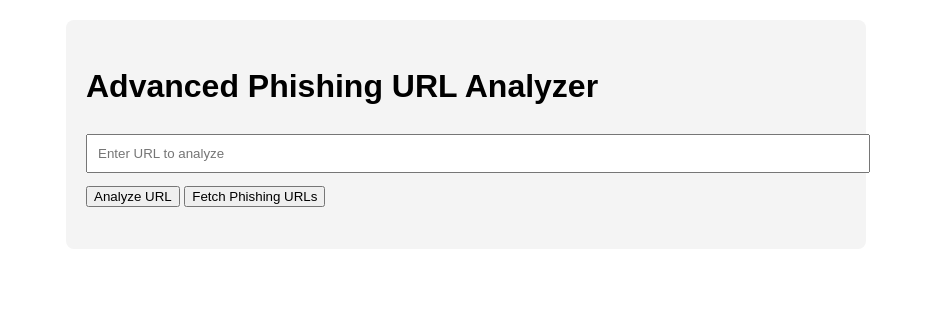
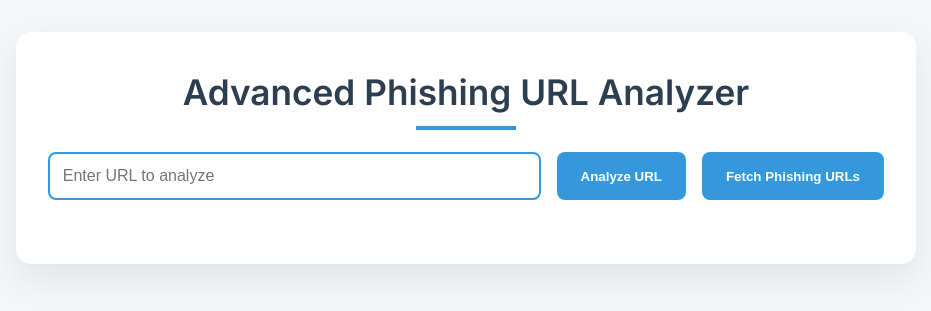
Before and after one commit to shriprad/phishingwebsite, a Flask app: page / in a window 1280 px wide. Shown: the top 311 px of the page, without its empty margins (174-1105 px from the left). Run offline with Flask 2, Linux system fonts and the light colour scheme.

Commit message:
Update index.html

```diff
--- a/templates/index.html
+++ b/templates/index.html
@@ -3,104 +3,174 @@
 <head>
     <meta charset="UTF-8">
     <meta name="viewport" content="width=device-width, initial-scale=1.0">
-    <title>Phishing URL Analyzer</title>
+    <title>Advanced Phishing URL Analyzer</title>
+    <link href="https://fonts.googleapis.com/css2?family=Inter:wght@300;400;600&display=swap" rel="stylesheet">
     <style>
+        * {
+            margin: 0;
+            padding: 0;
+            box-sizing: border-box;
+        }
         body {
-            font-family: Arial, sans-serif;
-            max-width: 800px;
-            margin: 0 auto;
-            padding: 20px;
+            font-family: 'Inter', sans-serif;
+            background-color: #f4f6f9;
+            color: #333;
             line-height: 1.6;
         }
         .container {
-            background-color: #f4f4f4;
-            padding: 20px;
-            border-radius: 8px;
+            max-width: 900px;
+            margin: 2rem auto;
+            padding: 2rem;
+            background-color: white;
+            border-radius: 15px;
+            box-shadow: 0 15px 35px rgba(0,0,0,0.08);
+        }
+        h1 {
+            text-align: center;
+            color: #2c3e50;
+            margin-bottom: 2rem;
+            font-weight: 600;
+            font-size: 2.2rem;
+            position: relative;
+        }
+        h1::after {
+            content: '';
+            position: absolute;
+            width: 100px;
+            height: 4px;
+            background-color: #3498db;
+            bottom: -10px;
+            left: 50%;
+            transform: translateX(-50%);
         }
         form {
-            margin-bottom: 20px;
+            display: flex;
+            gap: 1rem;
+            margin-bottom: 2rem;
         }
-        input[type="text"] {
-            width: 100%;
-            padding: 10px;
-            margin-bottom: 10px;
+        input {
+            flex-grow: 1;
+            padding: 0.8rem;
+            border: 2px solid #3498db;
+            border-radius: 8px;
+            font-size: 1rem;
+            transition: border-color 0.3s ease;
         }
-        .analysis-result {
-            background-color: #ffffff;
-            border: 1px solid #ddd;
-            padding: 15px;
-            margin-top: 20px;
-            border-radius: 5px;
+        input:focus {
+            outline: none;
+            border-color: #2980b9;
+        }
+        button {
+            padding: 0.8rem 1.5rem;
+            background-color: #3498db;
+            color: white;
+            border: none;
+            border-radius: 8px;
+            cursor: pointer;
+            font-weight: 600;
+            transition: background-color 0.3s ease;
+        }
+        button:hover {
+            background-color: #2980b9;
+        }
+        .analysis-result, .fetched-urls {
+            background-color: #f9fbfc;
+            border-radius: 10px;
+            padding: 1.5rem;
+            margin-top: 1.5rem;
+            border: 1px solid #e6eaee;
+            box-shadow: 0 5px 15px rgba(0,0,0,0.05);
         }
         .component-grid {
             display: grid;
-            grid-template-columns: repeat(2, 1fr);
-            gap: 10px;
+            grid-template-columns: repeat(auto-fit, minmax(200px, 1fr));
+            gap: 1rem;
+            margin-bottom: 1.5rem;
         }
-        .email-confirmation {
-            background-color: #dff0d8;
-            color: #3c763d;
-            padding: 10px;
-            border-radius: 5px;
-            margin-bottom: 15px;
+        .component-item {
+            background-color: #e9f3fb;
+            padding: 1rem;
+            border-radius: 8px;
+            font-size: 0.9rem;
+            transition: transform 0.3s ease;
         }
-        .fetched-urls {
-            background-color: #f0f0f0;
-            padding: 15px;
-            border-radius: 5px;
-            margin-top: 20px;
+        .component-item:hover {
+            transform: translateY(-5px);
+        }
+        .fetched-urls ul {
+            list-style-type: none;
+            max-height: 300px;
+            overflow-y: auto;
+            padding: 0.5rem;
+        }
+        .fetched-urls li {
+            background-color: #f0f4f8;
+            margin-bottom: 0.5rem;
+            padding: 0.75rem;
+            border-radius: 6px;
+            word-break: break-all;
+            transition: background-color 0.3s ease;
+        }
+        .fetched-urls li:hover {
+            background-color: #e6edf3;
+        }
+        pre {
+            white-space: pre-wrap;
+            word-wrap: break-word;
+            background-color: #f4f6f9;
+            padding: 1rem;
+            border-radius: 8px;
+            overflow-x: auto;
+            border: 1px solid #e6eaee;
+        }
+        @media (max-width: 600px) {
+            .container {
+                margin: 1rem;
+                padding: 1rem;
+            }
+            form {
+                flex-direction: column;
+            }
         }
     </style>
 </head>
 <body>
 <div class="container">
     <h1>Advanced Phishing URL Analyzer</h1>
-
     <form method="POST">
-            <input type="text" name="url" placeholder="Enter URL to analyze" required>
-            <input type="submit" value="Analyze URL">
-            <input type="submit" name="fetch_urls" value="Fetch Phishing URLs">
+        <input type="text" name="url" placeholder="Enter URL to analyze">
+        <button type="submit">Analyze URL</button>
+        <button type="submit" name="fetch_urls" value="1">Fetch Phishing URLs</button>
     </form>
-
-        {% if email_sent %}
-        <div class="email-confirmation">
-            <h2>Email Sent</h2>
-            <p>A detailed phishing analysis report has been sent to trustandsafety@support.aws.com</p>
-        </div>
-        {% endif %}
-
     {% if analysis_result %}
     <div class="analysis-result">
         <h2>URL Components</h2>
         <div class="component-grid">
-                <div>
+            <div class="component-item">
                 <strong>Full URL:</strong> {{ analysis_result.url_components.full_url }}
             </div>
-                <div>
+            <div class="component-item">
                 <strong>Scheme:</strong> {{ analysis_result.url_components.scheme }}
             </div>
-                <div>
+            <div class="component-item">
                 <strong>Domain:</strong> {{ analysis_result.url_components.domain }}
             </div>
-                <div>
+            <div class="component-item">
                 <strong>Subdomain:</strong> {{ analysis_result.url_components.subdomain }}
             </div>
-                <div>
+            <div class="component-item">
                 <strong>Path:</strong> {{ analysis_result.url_components.path }}
             </div>
-                <div>
+            <div class="component-item">
                 <strong>Query Parameters:</strong> {{ analysis_result.url_components.query }}
             </div>
         </div>
-
         <h2>Phishing Analysis</h2>
         <p><strong>Page Title:</strong> {{ analysis_result.page_title }}</p>
         <p><strong>Analysis Time:</strong> {{ analysis_result.analysis_time }} seconds</p>
-
         <pre>{{ analysis_result.analysis }}</pre>
     </div>
     {% endif %}
-
     {% if fetched_urls %}
     <div class="fetched-urls">
         <h2>Fetched Phishing URLs</h2>
```
Lines whose indentation alone changed are shown as unchanged.
